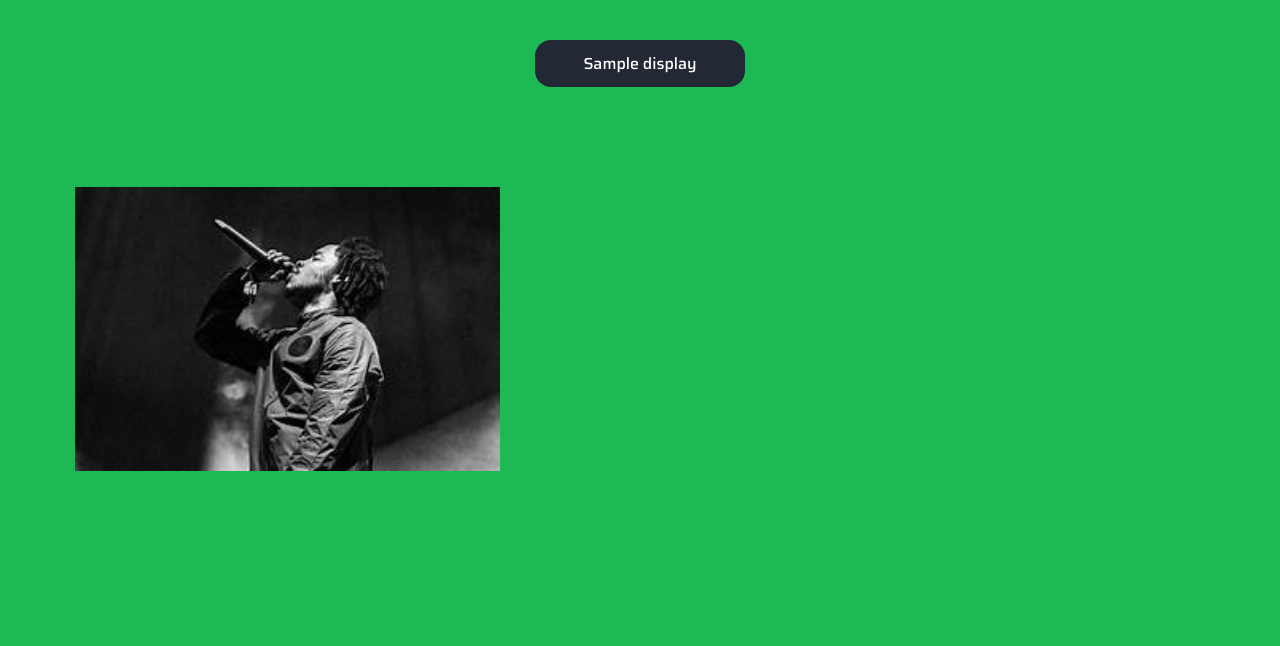
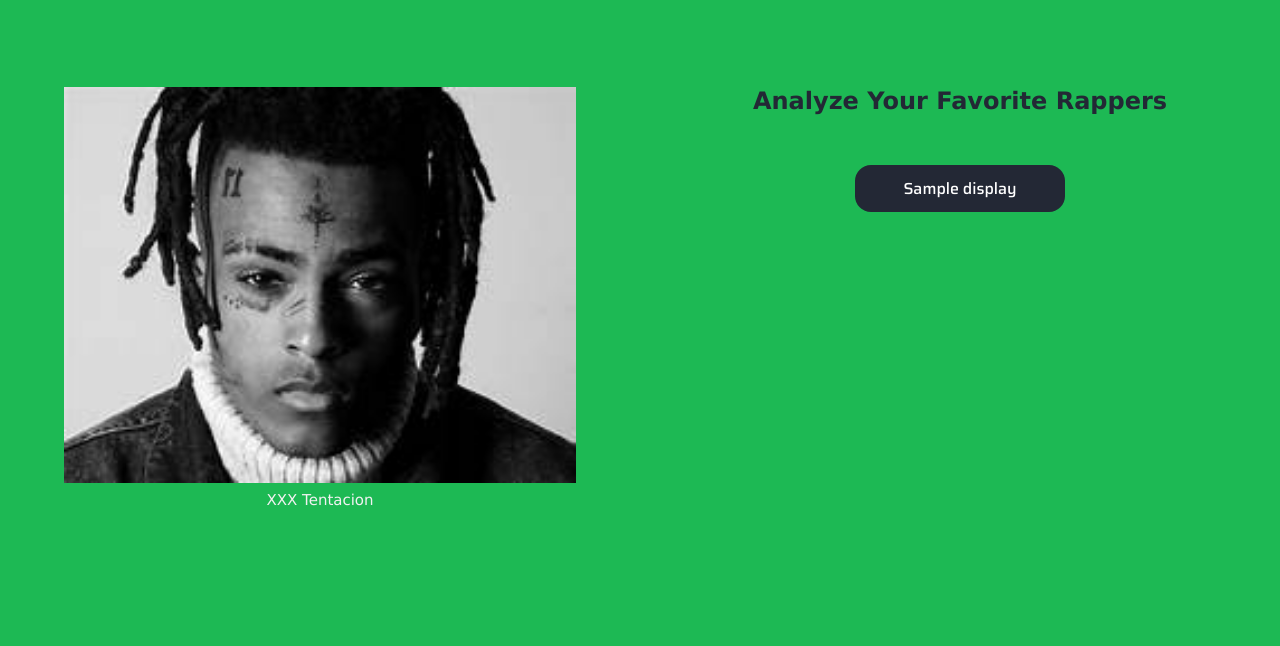
Before and after one commit to alexmarozick/RapAnalysis, a Flask app: template rap_analysis/templates/spotify_login.html in a window 1280 px wide. Shown: the part 48-694 px from the top of the page. Run offline with Flask 2, Linux system fonts and the light colour scheme; the template is opened without the code that fills it: most values are stand-ins (such as "Sample title", 1, 10 or a date in 2020); parts of the project's set-up code (start-up, migrations or seed data) failed here and were passed over; some libraries are stand-ins or nearby versions.

Commit message:
changed frontend spotify pages

```diff
--- a/rap_analysis/static/stylesheets/footer.css
+++ b/rap_analysis/static/stylesheets/footer.css
@@ -30,6 +30,7 @@
     display:flex;
     flex-direction: column;
     margin-right: 4rem;
+    justify-content: center;
 }
 
 .footer-heading h3 {
--- a/rap_analysis/static/stylesheets/spotify.css
+++ b/rap_analysis/static/stylesheets/spotify.css
@@ -203,7 +203,8 @@
 
 /* used for the sign out button*/
 .btn-container {
-  padding-bottom: 0.5rem;
+    padding-top: 0.5rem;
+    padding-bottom: 0.5rem;
 }
 form {
   display: flex;
@@ -283,7 +284,7 @@
   color: #1db954;
   font: 16px/26px;
   overflow: auto; /* adds a scroll bar whenever necessary */
-  border-radius: 1rem; /* the rounded corner effect */
+  /* border-radius: 1rem; the rounded corner effect */
   justify-content: center;
   min-height: calc(100vh - 48px);
 }
--- a/rap_analysis/static/stylesheets/spotify_login.css
+++ b/rap_analysis/static/stylesheets/spotify_login.css
@@ -193,6 +193,80 @@
 }
 
 /* ------------------------------------------------------------------------------------*/
+main {
+  width: 100%;
+  padding: 55px 0px 20px 0px;
+  margin: 0 auto;
+  /* min-height: calc(
+    100vh
+  ); at minimum, footer will be at bottom (viewport - size of navbar(48px)- size of footer(- 129.73px) */
+}
+
+/* #title{
+  text-align: center;
+  width: 100%;
+  padding-top: 5rem;
+} */
+
+#left-side{
+  min-height: 80vh;
+  width: 40%;
+  float: left;
+
+}
+
+/* Slideshow */
+* {box-sizing: border-box;}
+body {font-family: Verdana, sans-serif;}
+.mySlides {display: none;}
+img {vertical-align: middle;}
+
+/* Slideshow container */
+.slideshow-container {
+  padding-top: 10vh;
+  /* padding-left: 75px; */
+  min-width: 100%;
+  position: left;
+  max-height:100%;
+  text-align: center;
+  /* margin: auto; */
+}
+
+/* Caption text */
+.text {
+  color: #f2f2f2;
+  font-size: 15px;
+  padding: 8px 12px;
+  /* position: absolute; */
+  /* bottom: 8px; */
+  /* width: 100%; */
+  text-align: center;
+}
+
+#spacing{
+  min-height: 80vh;
+  width: 10%;
+  float: left;
+
+}
+.spacing-ends{
+  min-height: 80vh;
+  width: 5%;
+  float: left;
+}
+
+#right-side{
+  /* padding-top: 10%; */
+  min-height: 80vh;
+  width: 40%;
+  float: left;
+}
+
+#sub-title{
+  padding-top: 5rem;
+  text-align: center;
+  width: 100%;
+}
 
 /* Login button */
 .btn-container{
@@ -230,39 +304,8 @@
   font-family: 'Saira', sans-serif;
   font-size: 16px;
 }
-
-/* ------------------------------------------------------------------------------------*/
-
-/* Slideshow */
-* {box-sizing: border-box;}
-body {font-family: Verdana, sans-serif;}
-.mySlides {display: none;}
-img {vertical-align: middle;}
-
-/* Slideshow container */
-.slideshow-container {
-  padding-top: 50px;
-  padding-left: 75px;
-  max-width: 500px;
-  position: left;
-  max-height:400px;
-  text-align: center;
-  /* margin: auto; */
-}
-
-/* Caption text */
-.text {
-  color: #f2f2f2;
-  font-size: 15px;
-  padding: 8px 12px;
-  /* position: absolute; */
-  /* bottom: 8px; */
-  /* width: 100%; */
-  text-align: center;
-}
-
 /* Number text (1/3 etc) */
-.numbertext {
+/* .numbertext {
   color: #f2f2f2;
   font-size: 12px;
   padding: 8px 12px;
@@ -270,7 +313,6 @@
   top: 0;
 }
 
-/* The dots/bullets/indicators */
 .dot {
   height: 15px;
   width: 15px;
@@ -280,9 +322,9 @@
   display: inline-block;
   transition: background-color 0.6s ease;
   padding-top: 10px;
-  /* padding-left: 25px; */
+  padding-left: 25px;
   position: left;
-}
+} */
 
 .active {
   background-color: #717171;
--- a/rap_analysis/templates/spotify_login.html
+++ b/rap_analysis/templates/spotify_login.html
@@ -55,20 +55,15 @@
             </label>
     </nav>
 
-<!-- Login button -->
-<br><br>
-<div class="btn-container">
-    <form method="POST" action="/login-btn" enctype="multipart/form-data">
-        <!-- <label class="btn" id="upload-label">
-            <input type="file" name="gpx_file" id="originalBtn" required>
-            Upload File:
-            <span id="file-name">No file chosen</span>
-        </label> -->
-        <input class="btn" type="submit" name={{display}} value="{{display}}" id="sign-btn">
-        <!-- <input class="btn" type="login" name="Login" value="Login" id="login-btn"> -->
-    </form>
-</div>
 
+
+<main>
+    <!-- <div id="title">
+        <h1>My Spotify</h1>
+    </div> -->
+
+    <div class="spacing-ends"> </div>
+    <div id="left-side">
             <!-- Slideshow stuff -->
         <div class="slideshow-container" id="slideshowID">
 
@@ -76,13 +71,6 @@
                 <!-- <div class="numbertext">2 / 11</div> -->
                 <img src="../static/images/chance.jpg" style="width:100%">
                 <div class="text">Chance The Rapper</div>
-</div>
-
-    <div class="mySlides fade">
-    <!-- <div class="numbertext">3 / 11</div> -->
-    <img src="../static/images/eminem.jpg" style="width:100%">
-    <!-- <div class="text">Eminem</div> -->
-    <div class="text">Eminem</div>
             </div>
 
             <div class="mySlides fade">
@@ -132,9 +120,37 @@
                 <img src="../static/images/JCole.jpg" style="width:100%">
                 <div class="text">J Cole</div>
             </div>
+        </div>
+    </div>
+
+    <div id="spacing"></div>
+
+    <div id="right-side">
+        <div id="sub-title">
+            <h2>Analyze Your Favorite Rappers</h2>
+        </div>
+
+        <div class="btn-container">
+            <form method="POST" action="/login-btn" enctype="multipart/form-data">
+                <input class="btn" type="submit" name={{display}} value="{{display}}" id="sign-btn">
+            </form>
+        </div>
+    </div>
+    <div class="spacing-ends"> </div>
+</main>
 
 
-</div>
+
+
+
+
+
+
+
+
+
+<!-- Login button -->
+<br><br>
 <br>
 
 <!-- <div style="text-align:center">
```
Lines whose indentation alone changed are shown as unchanged.
